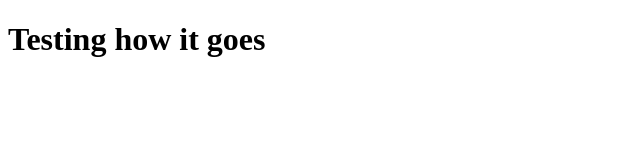
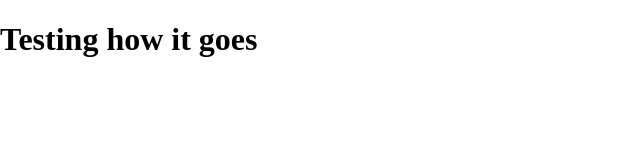
Before and after one commit to nonedesigns/nonedesigns.github.io, a plain HTML site: page index.html in a window 1280 px wide. Shown: the whole page, without its empty margins (0-640 px from the left). Drawn offline with Linux system fonts and the light colour scheme.

Commit message:
Ubuntu test commit on dev branch

```diff
--- a/style.css
+++ b/style.css
@@ -1,3 +1,4 @@
-CSS of India
-
-CSS 2 of India push test of India
+body {
+	margin: 0px;
+	padding: 0px;
+}
```
